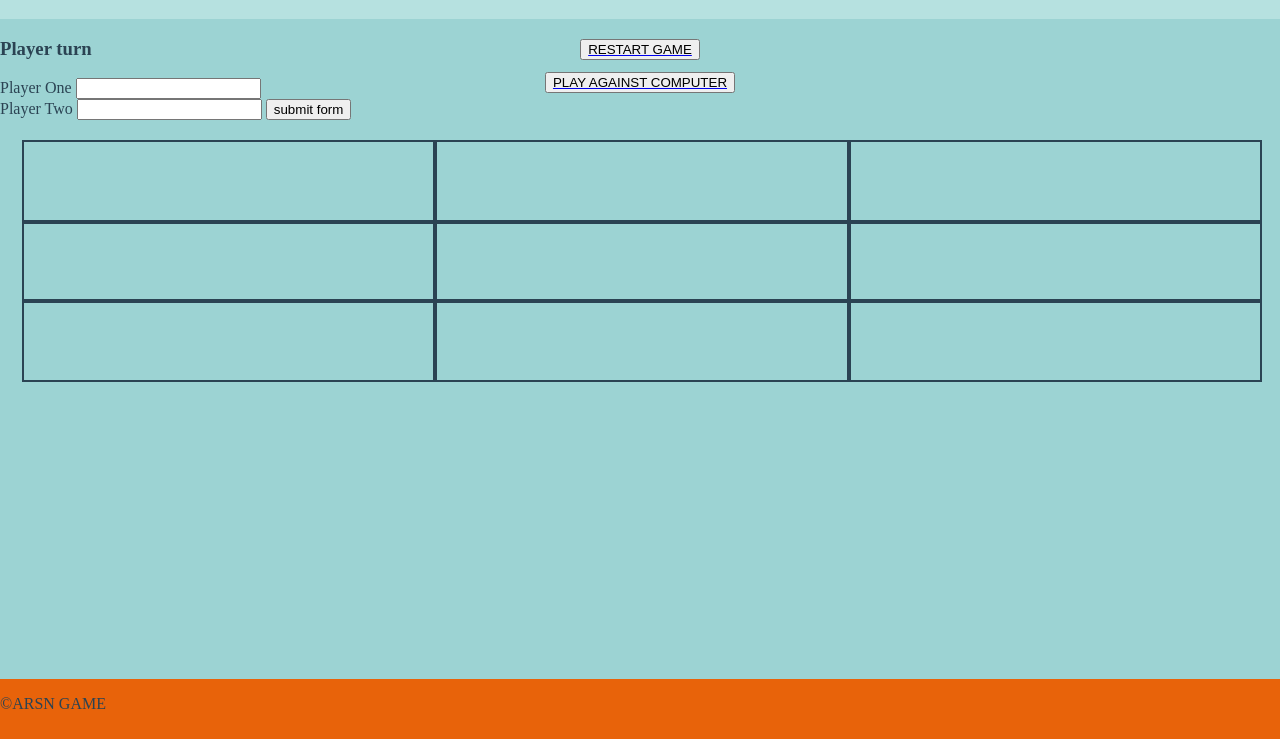
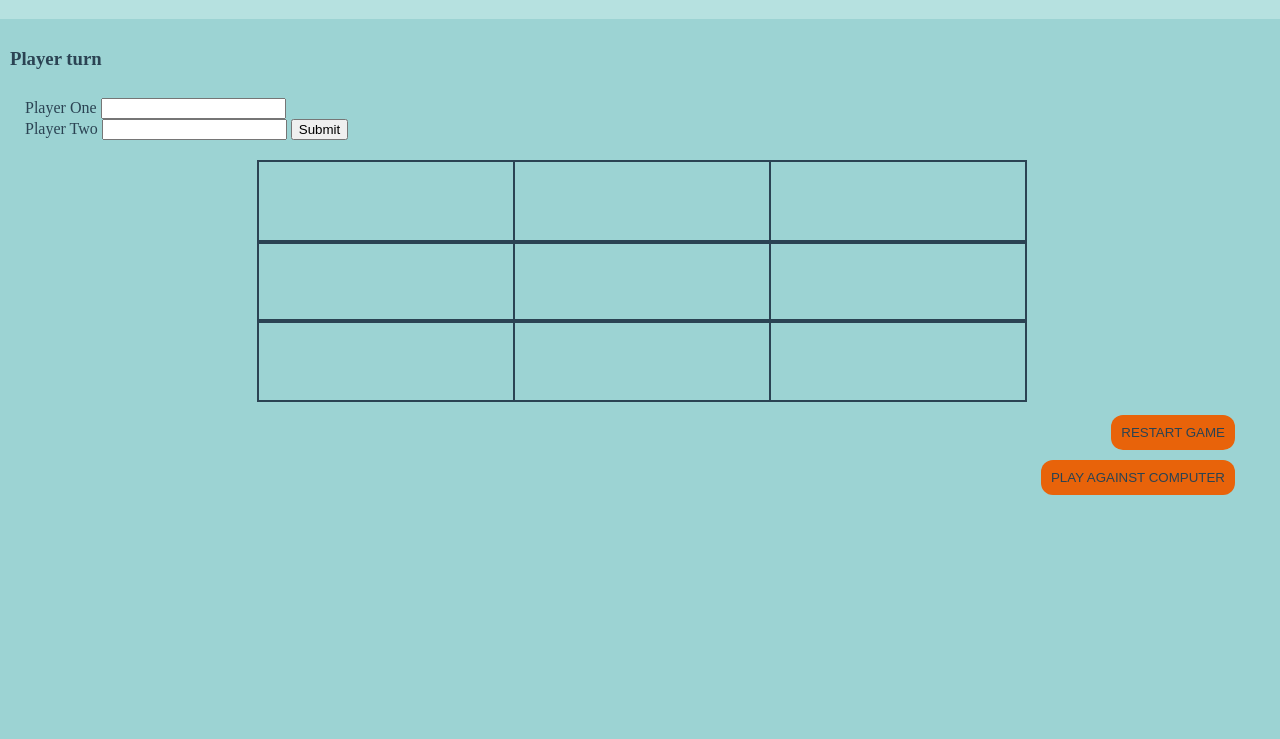
Before and after one commit to RobynGar/noughts_and_croses, a plain HTML site: page game.html in a window 1280 px wide. Shown: the part 61-800 px from the top of the page. Drawn offline with Linux system fonts and the light colour scheme.

Commit message:
style buttons, restart game in bot mode button and added two player mode button

```diff
--- a/game.html
+++ b/game.html
@@ -15,7 +15,7 @@
     <main>
         <h3 id="h3id">Player <span id="turn"> </span> turn </h3>
         <form id="players"> Player One <input type="text" id="PlayerOneName"> <br> Player Two <input type="text" id="PlayerTwoName">
-        <input type="Button" onclick="Player()"  value="submit form">
+        <input type="Button" onclick="Player()"  value="Submit">
         </form>
 
         <section id="gridOnPage">
@@ -32,18 +32,18 @@
         </div>
         </section>
        <section id="buttonOnPage" >
-           <a href="./game.html" id="button-row" onclick="restart">
-            <button>RESTART GAME</button></a>
+           <a href="./game.html" id="button-restart" onclick="restart">
+            <button class="button">RESTART GAME</button></a>
        </section>
        <section id="botButtonPage">
         <a href="./gamebot.html" id="button-bot">
-            <button>PLAY AGAINST COMPUTER</button></a>
+            <button class="button">PLAY AGAINST COMPUTER</button></a>
        </section>
     </main>
 
-    <footer id="footer">
+    <!-- <footer id="footer">
         <p>&#xA9;ARSN GAME</p>
-    </footer>
+    </footer> -->
 
 </body>
 </html>
--- a/gameStyle.css
+++ b/gameStyle.css
@@ -14,14 +14,14 @@ body {
     margin: 0;
 }
 
-#footer {
+/* #footer {
     bottom: 0;
     height: 60px;
     width: 100%;
     background-color: #e8630a;
     color: #2b4353;
     position: fixed;
-}
+} */
 #gridOnPage{
     display: flex;
     justify-content:center;
@@ -33,12 +33,10 @@ body {
     display: grid;
     grid-template-columns: 33% 33% 33%;
     grid-template-rows: 33% 33% 33%;
-    width: 100%;
+    width: 60%;
     height: 200%;
     justify-content: space-around;
     margin: 20px;
-
-
 }
 .box{
     width: 100%;
@@ -48,32 +46,41 @@ body {
     border-width: 2px;
     font-size: 5em;
 }
- #button-row {
-    display: flex;
-    justify-content: center;
-    top: 100px;
-    position: absolute;
+ #button-restart {
+    top: 130px;
+    padding-top: 20px;
+    padding-right: 40px;
+    position: relative;
 }
- /* #start-game-btn {
-    display: flex;
-    justify-content: center;
-    top: 105px;
-} */
 #button-bot {
-    display: flex;
-    justify-content: center;
     top: 125px;
-    padding: 8px;
-    position:absolute;
-
+    padding: 5px;
+    padding-right: 40px;
+    position:relative;
 }
 #botButtonPage{
     display: flex;
-    justify-content: center;
+    justify-content: right;
     align-items: flex-end;
+    padding: 5px;
 }
 #buttonOnPage{
     display: flex;
-    justify-content: center;
+    justify-content: right;
     align-items: flex-end;
+    padding: 5px;
 }
+h3{
+    padding: 10px;
+}
+form{
+    padding-left: 25px;
+}
+.button{
+    background-color: #e8630a;
+    color:#2b4353;
+    padding: 10px;
+    border: none;
+    border-radius: 12px;
+
+}
--- a/gameStyleBot.css
+++ b/gameStyleBot.css
@@ -14,14 +14,14 @@ body {
     margin: 0;
 }
 
-#footer {
+/* #footer {
     bottom: 0;
     height: 60px;
     width: 100%;
     background-color: #e8630a;
     color: #2b4353;
     position: fixed;
-}
+} */
 #gridOnPage{
     display: flex;
     justify-content:center;
@@ -33,7 +33,7 @@ body {
     display: grid;
     grid-template-columns: 33% 33% 33%;
     grid-template-rows: 33% 33% 33%;
-    width: 100%;
+    width: 60%;
     height: 200%;
     justify-content: space-around;
     margin: 20px;
@@ -48,24 +48,41 @@ body {
     border-width: 2px;
     font-size: 5em;
 }
- #button-row {
-    display: flex;
-    justify-content: center;
-    top: 100px;
-    position: absolute;
-
+ #button-restart {
+    top: 150px;
+    padding-right: 40px;
+    position: relative;
 
 }
 #buttonOnPage{
     display: flex;
-    justify-content: center;
+    justify-content: right;
     align-items: flex-end;
+}
+#twoPlayer-button {
+    top: 150px;
+    padding: 5px;
+    padding-right: 35px;
+    position:relative;
+}
+#twoButtonPage{
+    display: flex;
+    justify-content: right;
+    align-items: flex-end;
+    padding: 5px;
 }
 main p{
     position:relative;
    bottom:-150px;
-   /* padding: 2px; */
-   right: -30%;
    font-size: 1.5em;
+   text-align: center;
 
 }
+.button{
+    background-color: #e8630a;
+    color:#2b4353;
+    padding: 10px;
+    border: none;
+    border-radius: 12px;
+
+}
--- a/style.css
+++ b/style.css
@@ -12,14 +12,14 @@ body {
     margin: 0;
 }
 
-#footer {
+/* #footer {
     bottom: 0;
     position:fixed;
     height: 60px;
     width: 100%;
     background-color: #e8630a;
     color: #2b4353;
-}
+} */
 
 
 #button-row {
```
Also changed, not shown: gamebot.html (+8 -4 lines).
